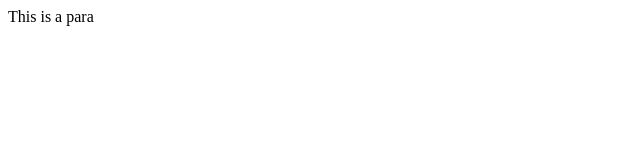
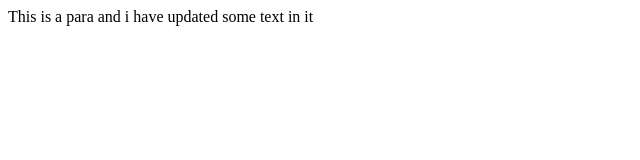
Before and after one commit to rajgop1/check-web, a plain HTML site: page we.html in a window 1280 px wide. Shown: the whole page, without its empty margins (0-640 px from the left). Drawn offline with Linux system fonts and the light colour scheme.

Commit message:
Add files via upload

```diff
--- a/we.html
+++ b/we.html
@@ -3,6 +3,6 @@
 		<title> title of the page </title>
 	</head>
 	<body>
-		<p> This is a para </p>
+		<p> This is a para and i have updated some text in it</p>
 	</body>
 </html>
```
